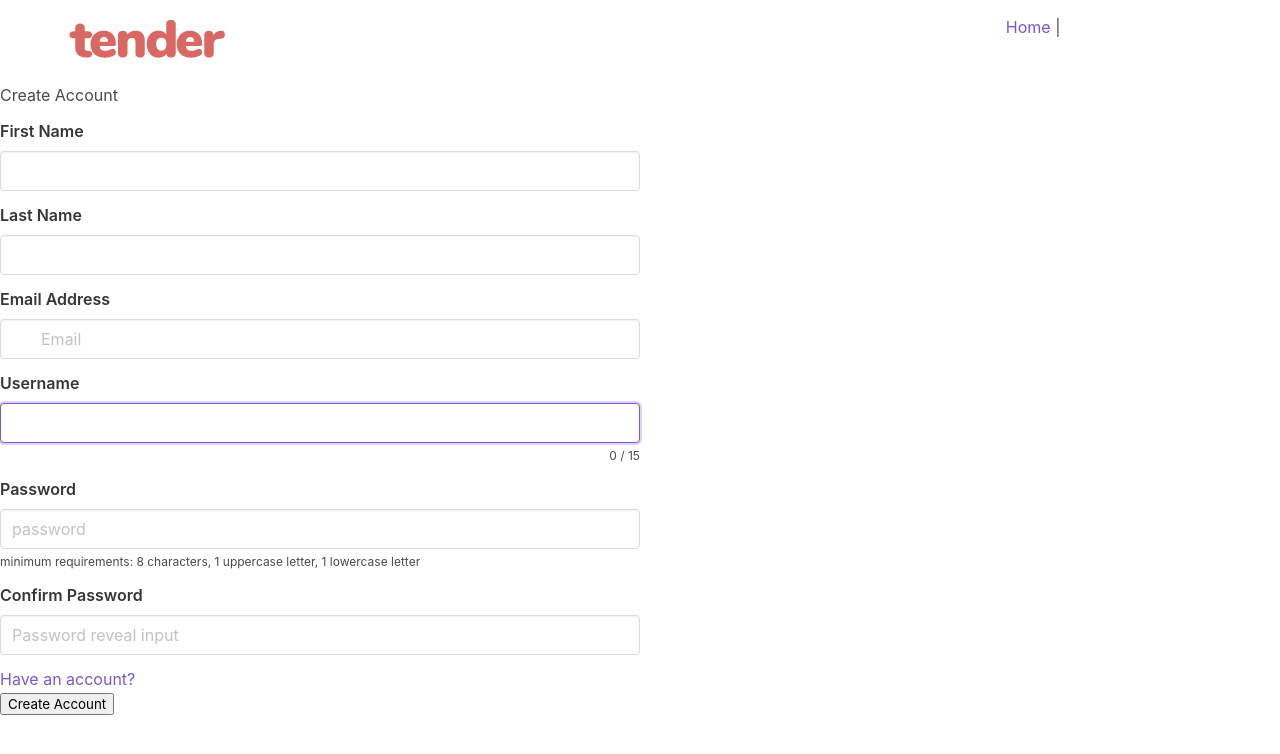
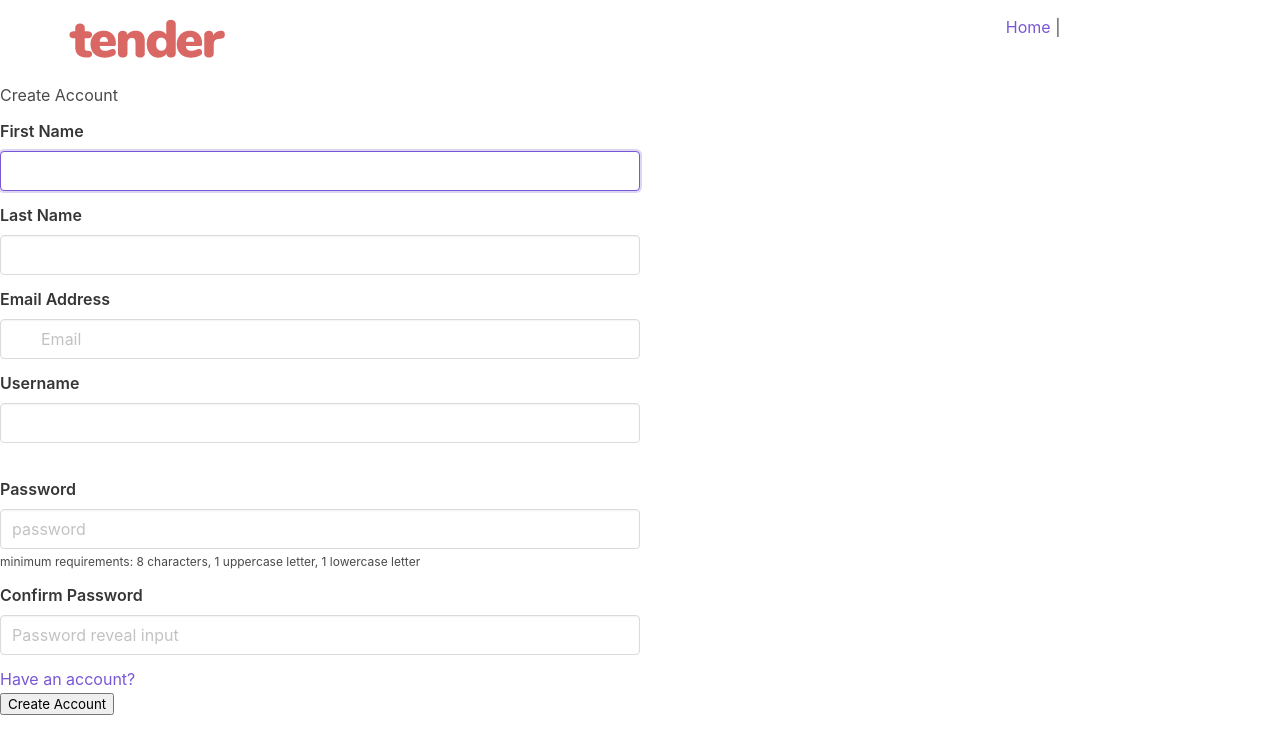
Before and after one commit to wgladnick/tender, a Vue app in the folder vue/: page /register in a window 1280 px wide. Shown: the top 754 px of the page. Built offline with nearby package versions, Linux system fonts and the light colour scheme; some icons are missing.

Commit message:
tweaked getRestaurant by location logic

```diff
--- a/vue/src/App.vue
+++ b/vue/src/App.vue
@@ -4,7 +4,7 @@
   <div class ="header">
 
       <div class = "logo">
-        <img src="..\src\assets\tender.png"/>
+        <img src="../src/assets/tender.png"/>
         </div>
 
           <div id="nav">
@@ -12,7 +12,7 @@
       <router-link v-bind:to="{ name: 'logout' }" v-if="$store.state.token != ''">Logout</router-link>
     </div>
       </div>
-    <router-view/>
+    <router-view :key="$route.fullPath"/>
 
         </div>
 
--- a/vue/src/views/Register.vue
+++ b/vue/src/views/Register.vue
@@ -14,7 +14,10 @@
 
       <!-- First Name -->
       <b-field label="First Name">
-        <b-input v-model="user.firstName" required></b-input>
+        <b-input v-model="user.firstName"
+        required
+        autofocus></b-input>
+
       </b-field>
 
       <b-field label="Last Name">
@@ -43,7 +46,6 @@
           maxlength="15"
           v-model="user.username"
           required
-          autofocus
         ></b-input>
       </b-field>
 
@@ -56,6 +58,7 @@
           type="password"
           placeholder="password"
           v-model="user.password"
+          v-on:blur="checkPassword"
           password-reveal
           required
         >
@@ -70,7 +73,7 @@
           type="password"
           placeholder="Password reveal input"
           v-model="user.confirmPassword"
-          v-on:focus="checkPassword"
+
           password-reveal
           required
         >
```
